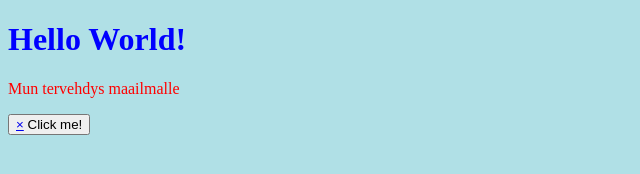
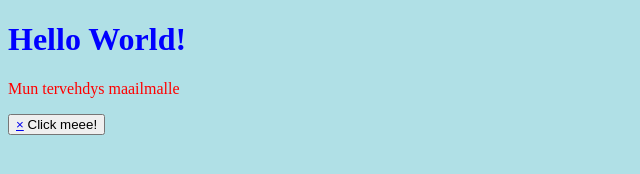
Before and after one commit to Kartsae/Kartsae.github.io, a plain HTML site: page index.html in a window 1280 px wide. Shown: the full height of the page, 0-640 px from the left. Drawn offline with Linux system fonts and the light colour scheme.

Commit message:
update style and index

```diff
--- a/Style.css
+++ b/Style.css
@@ -6,6 +6,7 @@ h1 {
 }
 p {
     color: red;
-}button{
+}
+button{
     transition: 1.5s;
 }
--- a/index.html
+++ b/index.html
@@ -7,7 +7,7 @@
             <p>Mun tervehdys maailmalle</p>
             <button type="button" id="button1">
                 <a href="javascript:void(0)" class="closebtn" onclick="closeButton()">&times;</a>
-            Click me!</button>
+            Click meee!</button>
         <script>
             function openButton() {
                 document.getElementById("button1").style.width = "100%";
```
